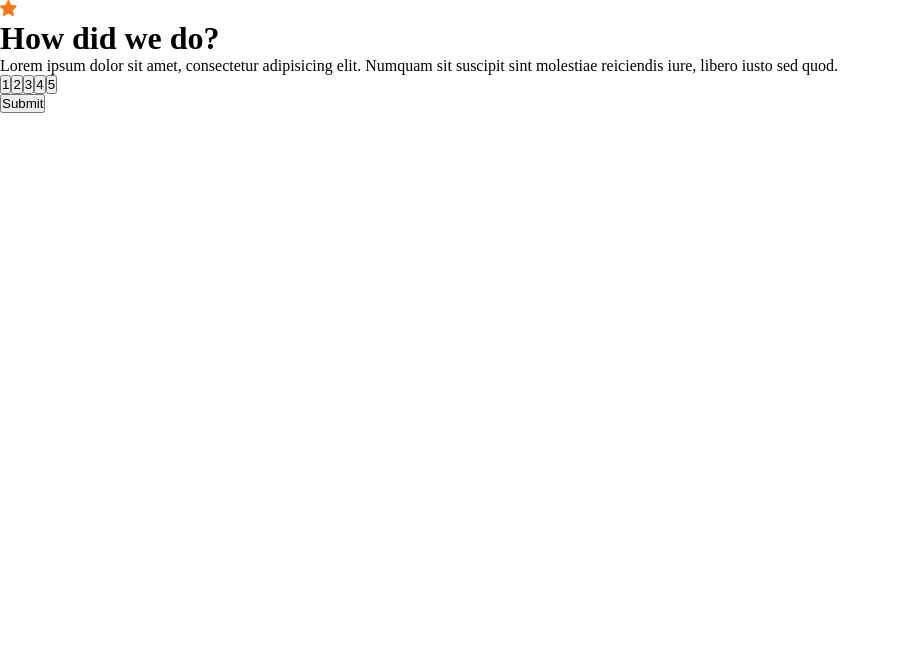
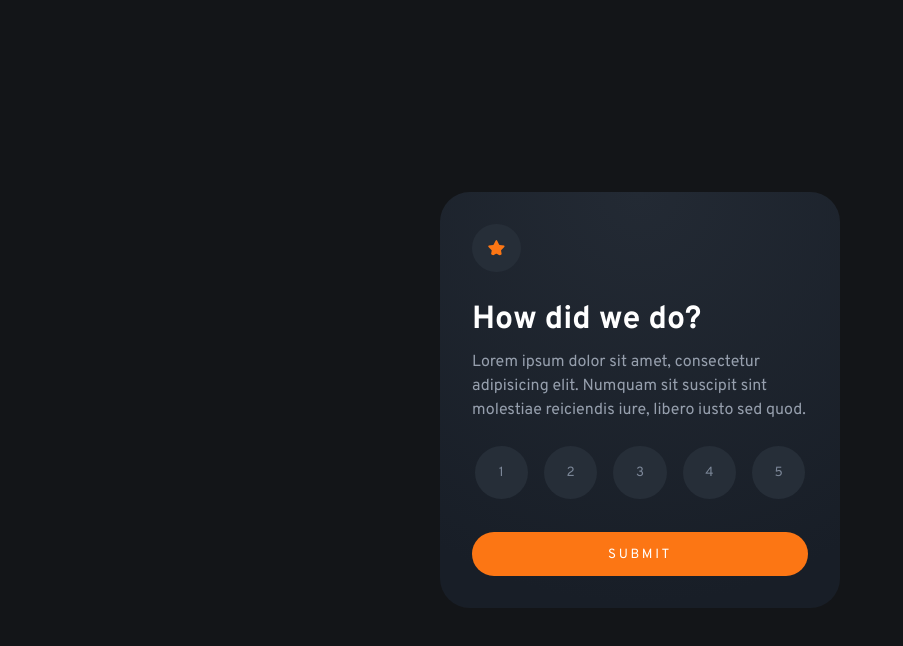
Before and after one commit to Lazzzare/Interactive-Rating-Component2, a React (Vite) app in the folder Interactive Rating Component/: page / in a window 1280 px wide. Shown: the top 646 px of the page, without its empty margins (0-903 px from the left). Built offline with nearby package versions, Linux system fonts and the light colour scheme.

Commit message:
Update App.css

```diff
--- a/Interactive Rating Component/src/App.css
+++ b/Interactive Rating Component/src/App.css
@@ -1,7 +1,11 @@
+@import url("https://fonts.googleapis.com/css2?family=Overpass:wght@400;700&display=swap");
+
 * {
   margin: 0;
   padding: 0;
   box-sizing: border-box;
+
+  font-family: var(--primary-font);
 }
 
 :root {
@@ -16,4 +20,120 @@
     #232a34 0%,
     #181e27 100%
   );
+  --primary-font: "Overpass", sans-serif;
 }
+
+body {
+  background-color: var(--very-dark-blue);
+
+  display: flex;
+  align-items: center;
+  justify-content: center;
+  height: 100vh;
+}
+
+.card {
+  background: var(--black-gradient);
+  border-radius: 30px;
+
+  width: 100%;
+  max-width: 25em;
+
+  padding: 2em;
+}
+
+.star-icon {
+  background-color: var(--dark-blue);
+  padding: 1em;
+  border-radius: 50%;
+}
+
+.title {
+  color: var(--pure-white);
+  margin: 0.7em 0 0.3em 0;
+}
+
+.description {
+  color: var(--light-gray);
+  line-height: 24px;
+  margin-bottom: 1.5em;
+}
+
+.buttons {
+  display: flex;
+  align-items: center;
+  justify-content: center;
+  gap: 1em;
+}
+
+.button {
+  background-color: var(--dark-blue);
+  border: none;
+  outline: none;
+
+  text-align: center;
+  border-radius: 50%;
+  width: 4em;
+  height: 4em;
+  color: var(--medium-gray);
+
+  cursor: pointer;
+  transition: all 0.2s ease;
+}
+
+.button:hover {
+  background-color: var(--medium-gray);
+  color: var(--pure-white);
+}
+
+.activeButton {
+  background-color: var(--orange) !important;
+  color: var(--pure-white);
+}
+
+.submitButton {
+  background-color: var(--orange);
+  color: var(--pure-white);
+  border: none;
+  outline: none;
+  width: 100%;
+  margin-top: 2.5em;
+  padding: 1em;
+  border-radius: 22.5px;
+  text-transform: uppercase;
+  letter-spacing: 0.2em;
+
+  transition: all 0.2s ease;
+  cursor: pointer;
+}
+
+.submitButton:hover {
+  background-color: var(--pure-white);
+  color: var(--orange);
+}
+
+.result {
+  display: flex;
+  align-items: center;
+  justify-content: center;
+  flex-direction: column;
+}
+
+.rating-title {
+  margin-top: 1.5em;
+}
+
+.rating-badge {
+  padding: 0.6em 1.75em 0.5em 1.75em;
+  background-color: var(--dark-blue);
+  color: var(--orange);
+  border-radius: 22.5px;
+  margin-top: 2em;
+}
+
+.rating-description {
+  font-size: 0.9em;
+  width: 100%;
+  max-width: 22.5em;
+  margin-bottom: 0;
+}
```
